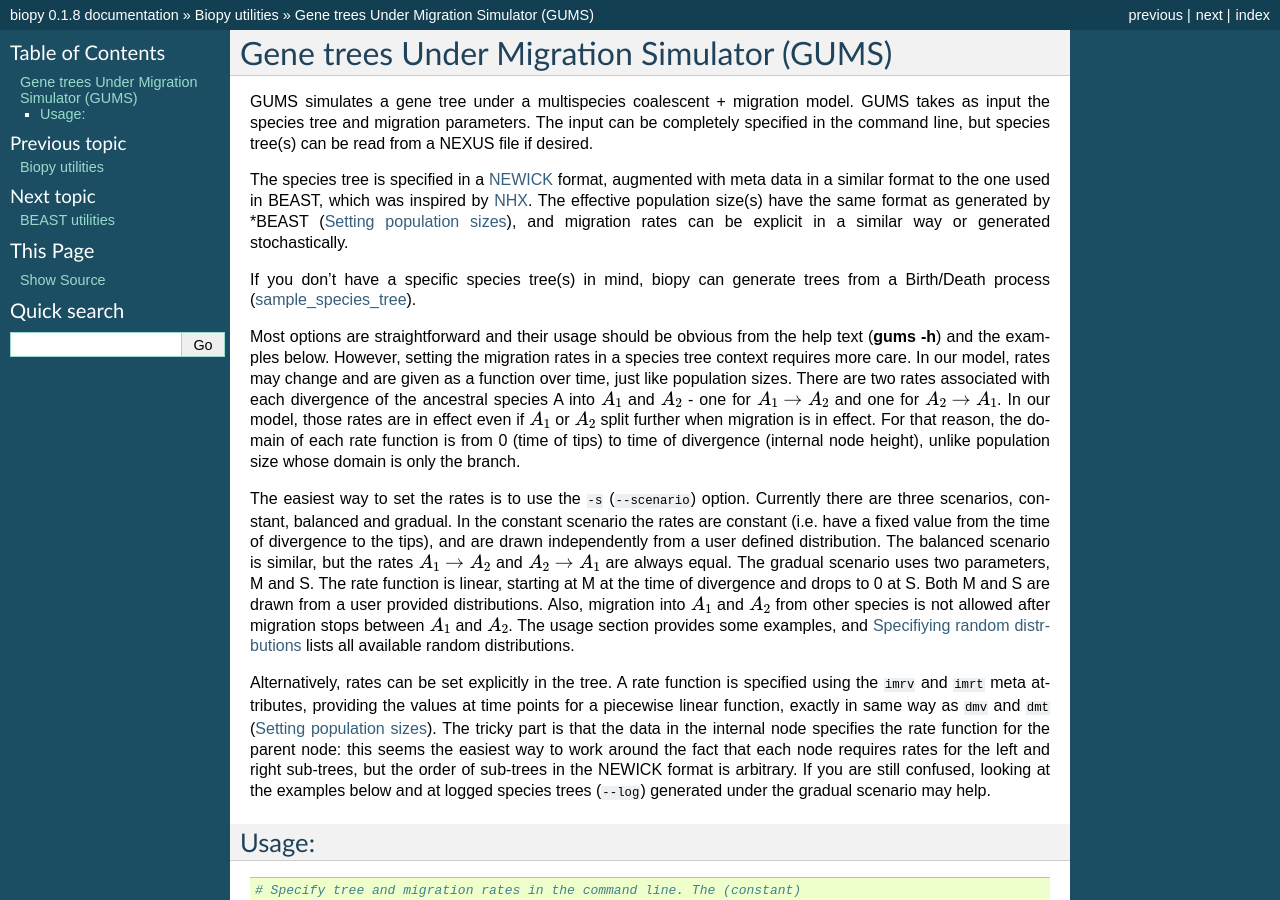
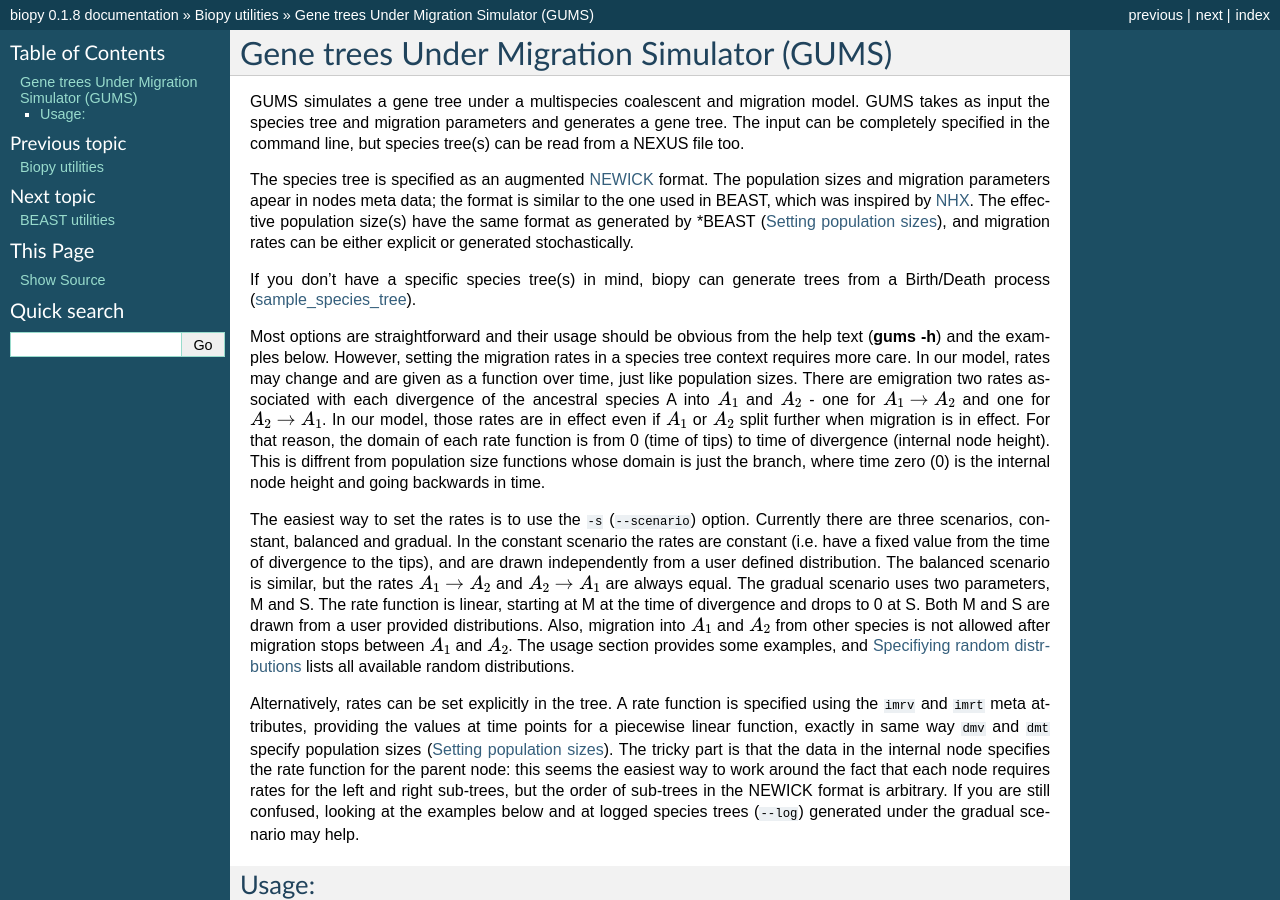
Before and after one commit to jheled/biopy, a Sphinx documentation site: the page built from source/gums.rst, in a window 1280 px wide and 900 px high. Built offline with Sphinx 7.4.7, drawn with Linux system fonts in a browser that asks for light colours; formulas are drawn with MathJax 3.

```diff
--- a/source/gums.rst
+++ b/source/gums.rst
@@ -2,32 +2,37 @@
 Gene trees Under Migration Simulator (GUMS)
 ===========================================
 
-GUMS simulates a gene tree under a multispecies coalescent + migration
-model. GUMS takes as input the species tree and migration parameters. The input
-can be completely specified in the command line, but species tree(s) can be read
-from a NEXUS file if desired.
+GUMS simulates a gene tree under a multispecies coalescent and
+migration model. GUMS takes as input the species tree and migration
+parameters and generates a gene tree. The input can be completely
+specified in the command line, but species tree(s) can be read from a
+NEXUS file too.
 
-The species tree is specified in a `NEWICK
-<http://en.wikipedia.org/wiki/Newick_format/>`_ format, augmented with meta data
-in a similar format to the one used in BEAST, which was inspired by `NHX
-<http://phylosoft.org/NHX//>`_. The effective population size(s) have the same
-format as generated by \*BEAST (:ref:`MetapopSize`), and migration rates can be
-explicit in a similar way or generated stochastically.
+The species tree is specified as an augmented `NEWICK
+<http://en.wikipedia.org/wiki/Newick_format/>`_ format. The population
+sizes and migration parameters apear in nodes meta data; the
+format is similar to the one used in BEAST, which was inspired by `NHX
+<http://phylosoft.org/NHX//>`_. The effective population size(s) have
+the same format as generated by \*BEAST (:ref:`MetapopSize`), and
+migration rates can be either explicit or generated stochastically.
 
 If you don't have a specific species tree(s) in mind, biopy can generate trees
 from a Birth/Death process (:ref:`sameSpTrees`).
 
-Most options are straightforward and their usage should be obvious from the help
-text (**gums -h**) and the examples below. However, setting the migration rates
-in a species tree context requires more care. In our model, rates may change and
-are given as a function over time, just like population sizes. There are two
-rates associated with each divergence of the ancestral species A into
-:math:`A_1` and :math:`A_2` - one for :math:`A_1 \rightarrow A_2` and one for
-:math:`A_2 \rightarrow A_1`. In our model, those rates are in effect even if
-:math:`A_1` or :math:`A_2` split further when migration is in effect. For that
-reason, the domain of each rate function is from 0 (time of tips) to time of
-divergence (internal node height), unlike population size whose domain is only
-the branch.
+Most options are straightforward and their usage should be obvious
+from the help text (**gums -h**) and the examples below. However,
+setting the migration rates in a species tree context requires more
+care. In our model, rates may change and are given as a function over
+time, just like population sizes. There are emigration two rates
+associated with each divergence of the ancestral species A into
+:math:`A_1` and :math:`A_2` - one for :math:`A_1 \rightarrow A_2` and
+one for :math:`A_2 \rightarrow A_1`. In our model, those rates are in
+effect even if :math:`A_1` or :math:`A_2` split further when migration
+is in effect. For that reason, the domain of each rate function is
+from 0 (time of tips) to time of divergence (internal node
+height). This is diffrent from population size functions whose domain
+is just the branch, where time zero (0) is the internal node height
+and going backwards in time.
 
 The easiest way to set the rates is to use the ``-s`` (``--scenario``)
 option. Currently there are three scenarios, constant, balanced and gradual. In
@@ -42,15 +47,17 @@
 :math:`A_2`. The usage section provides some examples, and :ref:`randDists`
 lists all available random distributions.
 
-Alternatively, rates can be set explicitly in the tree. A rate function is
-specified using the ``imrv`` and ``imrt`` meta attributes, providing the values
-at time points for a piecewise linear function, exactly in same way as ``dmv``
-and ``dmt`` (:ref:`MetapopSize`). The tricky part is that the data in the
-internal node specifies the rate function for the parent node: this seems the
-easiest way to work around the fact that each node requires rates for the left
-and right sub-trees, but the order of sub-trees in the NEWICK format is
-arbitrary. If you are still confused, looking at the examples below and at
-logged species trees (``--log``) generated under the gradual scenario may help.
+Alternatively, rates can be set explicitly in the tree. A rate
+function is specified using the ``imrv`` and ``imrt`` meta attributes,
+providing the values at time points for a piecewise linear function,
+exactly in same way ``dmv`` and ``dmt`` specify population sizes
+(:ref:`MetapopSize`). The tricky part is that the data in the internal
+node specifies the rate function for the parent node: this seems the
+easiest way to work around the fact that each node requires rates for
+the left and right sub-trees, but the order of sub-trees in the NEWICK
+format is arbitrary. If you are still confused, looking at the
+examples below and at logged species trees (``--log``) generated under
+the gradual scenario may help.
 
 
 Usage:
```
Also changed, not shown: 6 other files.
